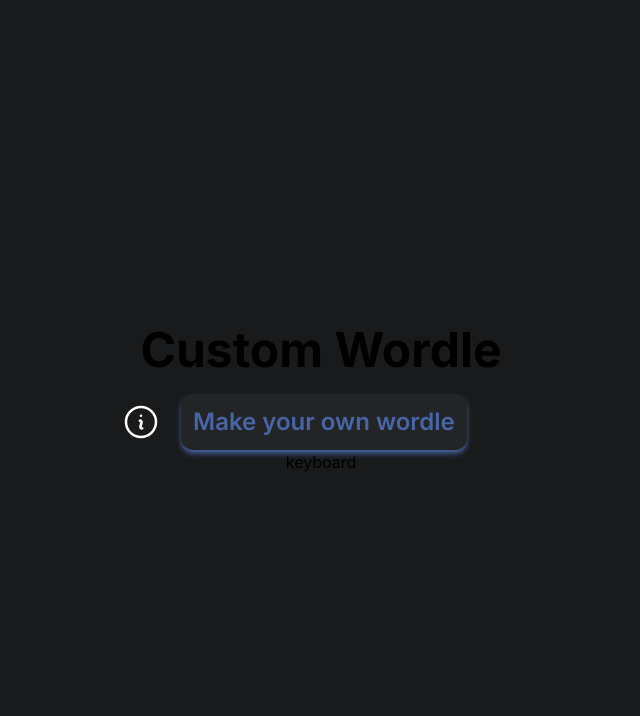
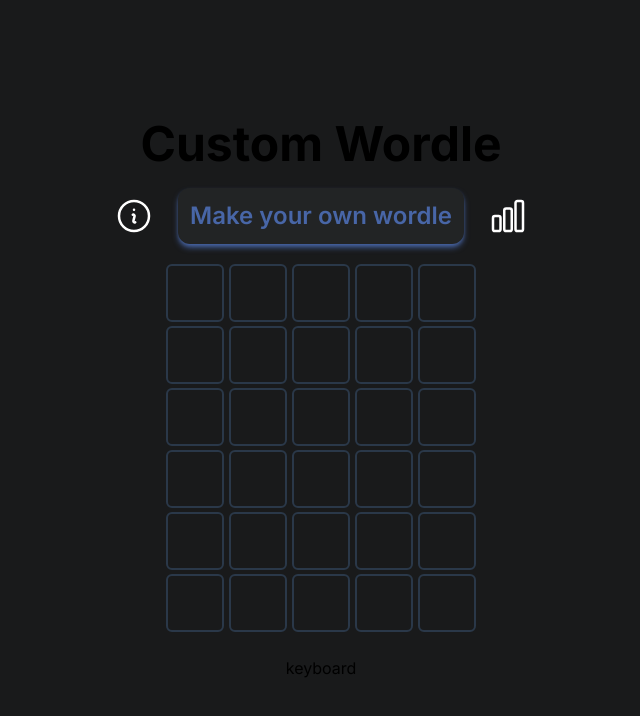
Before and after one commit to SmallPeenwow/custom-wordle, a Next.js app: page / in a window 1280 px wide. Shown: the top 716 px of the page, without its empty margins (319-959 px from the left). Built offline with nearby package versions, Linux system fonts and the light colour scheme.

Commit message:
Game Board Layout Done

```diff
--- a/src/app/page.tsx
+++ b/src/app/page.tsx
@@ -1,10 +1,12 @@
+import Board from '@/components/board';
 import Header from '@/components/header';
 import Keyboard from '@/components/keyboard';
 
 export default function Home() {
 	return (
-		<main className='flex min-h-screen flex-col items-center justify-center p-24 bg-[#191a1b]'>
+		<main className='flex min-h-screen flex-col items-center justify-center p-24 bg-[#191a1b] gap-2'>
 			<Header />
+			<Board />
 			<Keyboard />
 		</main>
 	);
--- a/src/components/board.tsx
+++ b/src/components/board.tsx
@@ -1,7 +1,24 @@
-import React from 'react';
+'use client';
 
+import React, { useEffect, useRef, useState } from 'react';
+import InputSquare from './inputSquare';
+
+// TODO: Maybe keep way to track words to input into div that isn't being used
 const Board = () => {
-	return <div>Board</div>;
+	const words: string[] = Array(6).fill('');
+	const [inputs, setInputs] = useState(['', '', '', '', '']);
+
+	return (
+		<div className='h-auto w-auto p-3'>
+			{words.map((word, rowIndex) => (
+				<div key={rowIndex} className='h-[62px] grid grid-cols-5 gap-[5px]'>
+					{inputs.map((input, columnIndex) => (
+						<InputSquare key={columnIndex} letter={input} />
+					))}
+				</div>
+			))}
+		</div>
+	);
 };
 
 export default Board;
--- a/src/components/header.tsx
+++ b/src/components/header.tsx
@@ -3,9 +3,9 @@
 
 const Header = () => {
 	return (
-		<div className='flex flex-col gap-5 justify-center items-center w-[400px]'>
+		<div className='flex flex-col gap-5 justify-center items-center w-[450px]'>
 			<h1 className='text-5xl font-bold'>Custom Wordle</h1>
-			<div className='flex items-center justify-start gap-5 w-[inherit]'>
+			<div className='flex items-center justify-center gap-6 w-[inherit]'>
 				<Image
 					src='/icons/info.svg'
 					alt='information'
@@ -20,6 +20,14 @@
 				>
 					Make your own wordle
 				</button>
+				<Image
+					src='/icons/leader-board.svg'
+					alt='leader board'
+					width={40}
+					height={40}
+					tabIndex={1}
+					className='cursor-pointer'
+				/>
 			</div>
 		</div>
 	);
--- /dev/null
+++ b/src/components/inputSquare.tsx
@@ -0,0 +1,19 @@
+import React from 'react';
+
+type InputSquareProps = {
+	key: number;
+	letter: string;
+};
+
+const InputSquare = ({ letter, key }: InputSquareProps) => {
+	return (
+		<button
+			className={`h-[58px] w-[58px] border-2 border-[#2a3849] text-[2rem] flex justify-center items-center uppercase bg-transparent rounded-md focus:outline-[#3e536d] focus:outline focus:outline-2 focus:border-transparent transition-all duration-300`}
+			key={key}
+		>
+			{letter}
+		</button>
+	);
+};
+
+export default InputSquare;
```
Also changed, not shown: tailwind.config.ts (+7 -7 lines), public/icons/leader-board.svg (added).
